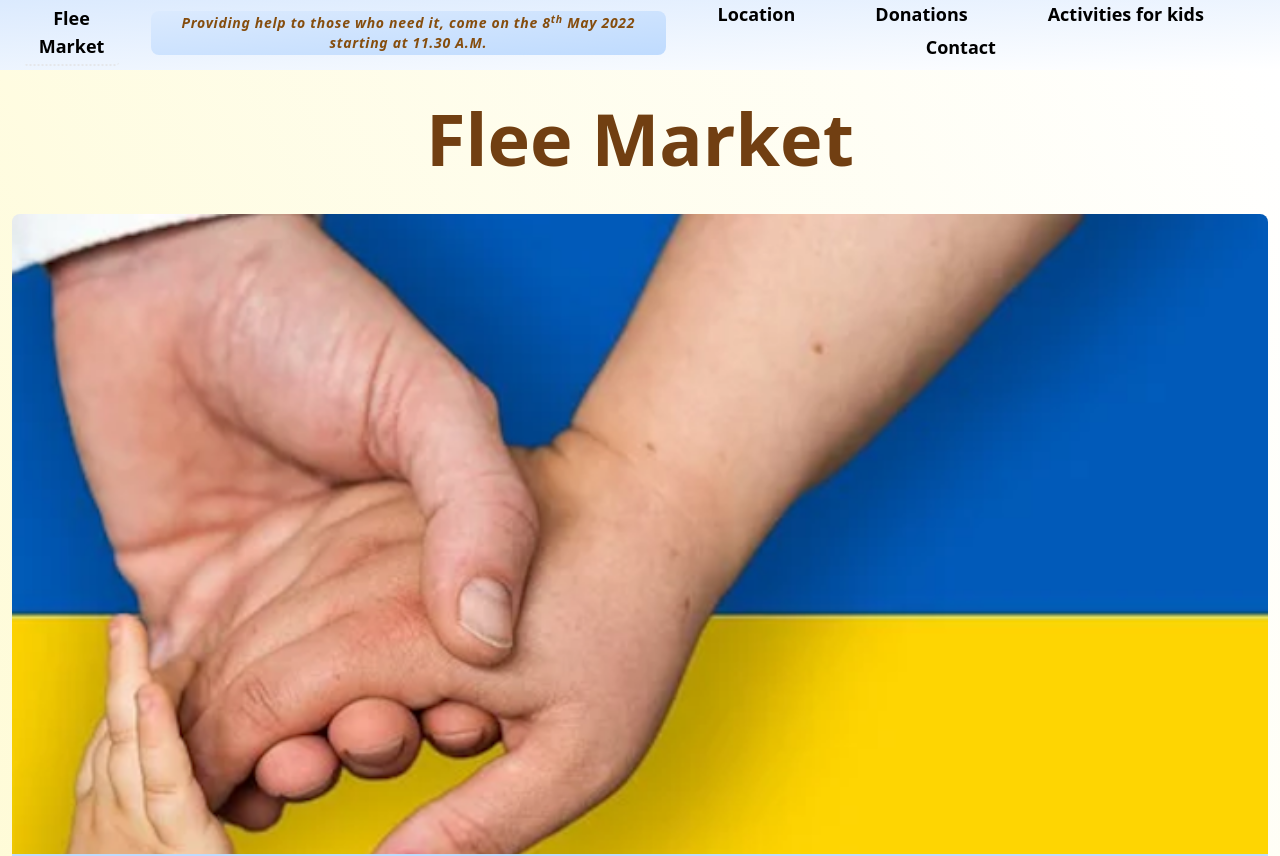
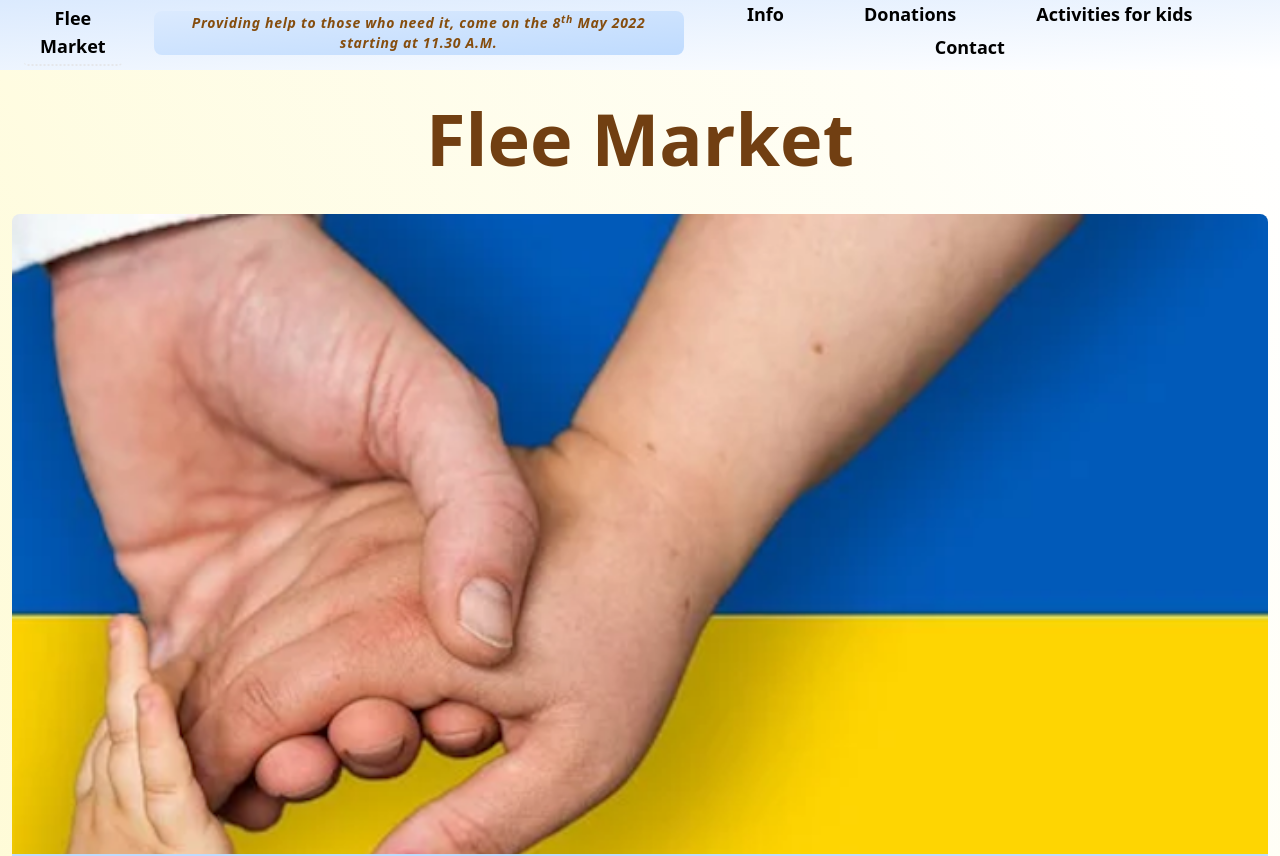
Before and after one commit to francoisvogel/fleemarket, a Next.js app: page / in a window 1280 px wide. Shown: the top 856 px of the page. Built offline with nearby package versions, Linux system fonts and the light colour scheme.

Commit message:
change navbar link name

```diff
--- a/components/navbar.js
+++ b/components/navbar.js
@@ -15,7 +15,7 @@ export default function Navbar() {
                     <a className='text-sm lg:text-lg text-black mx-10 transition-all duration-200 hover:text-yellow-700'>Blog</a>
                 </Link> */}
                 <Link href="/location">
-                    <a className='text-center text-lg lg:text-lg text-blue-500 font-bold lg:text-black mx-10 transition-all duration-200 hover:text-yellow-700'>Location</a>
+                    <a className='text-center text-lg lg:text-lg text-blue-500 font-bold lg:text-black mx-10 transition-all duration-200 hover:text-yellow-700'>Info</a>
                 </Link>
                 <Link href="/donate">
                     <a className='text-center text-lg lg:text-lg text-blue-500 font-bold lg:text-black mx-10 transition-all duration-200 hover:text-yellow-700'>Donations</a>
```
